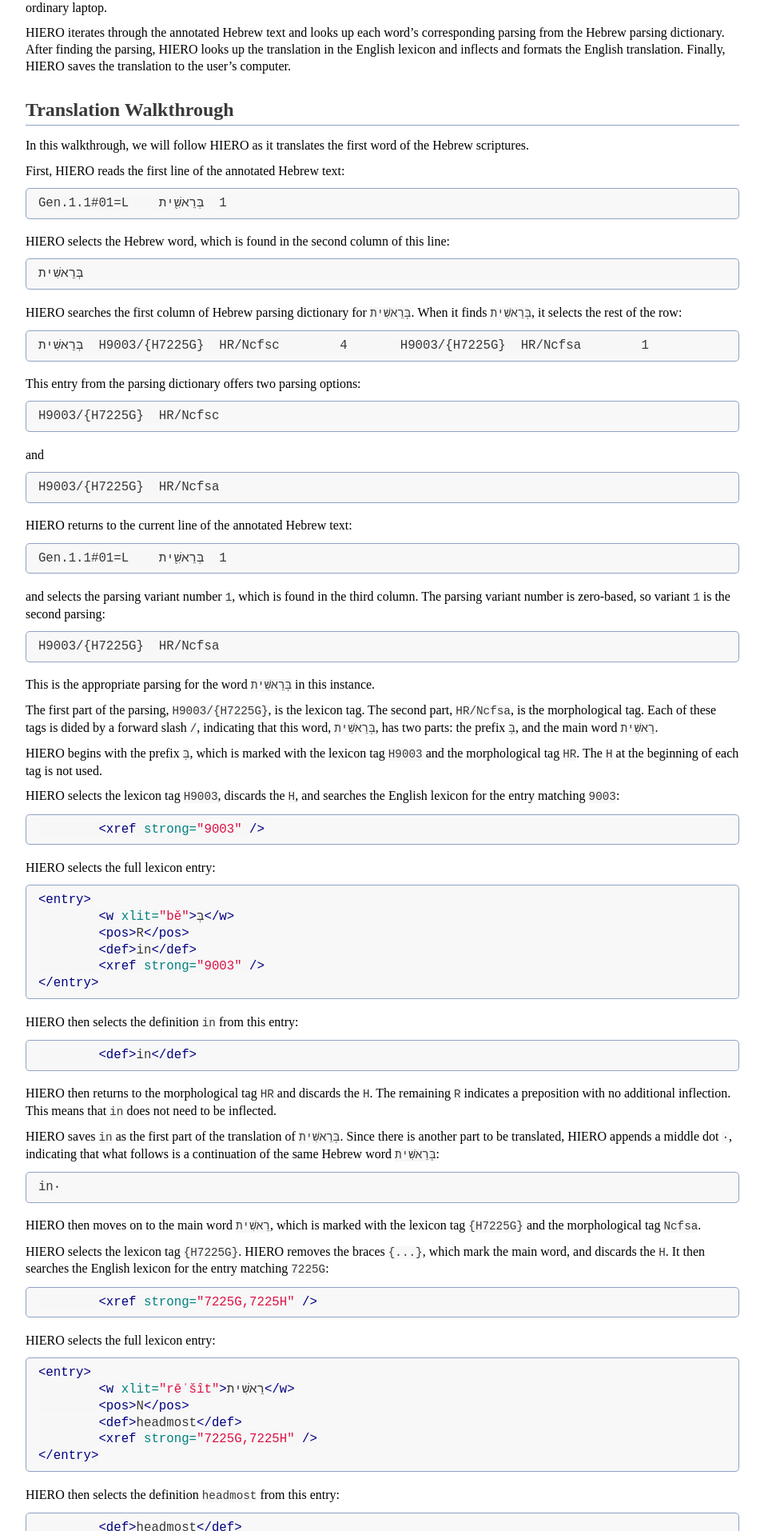
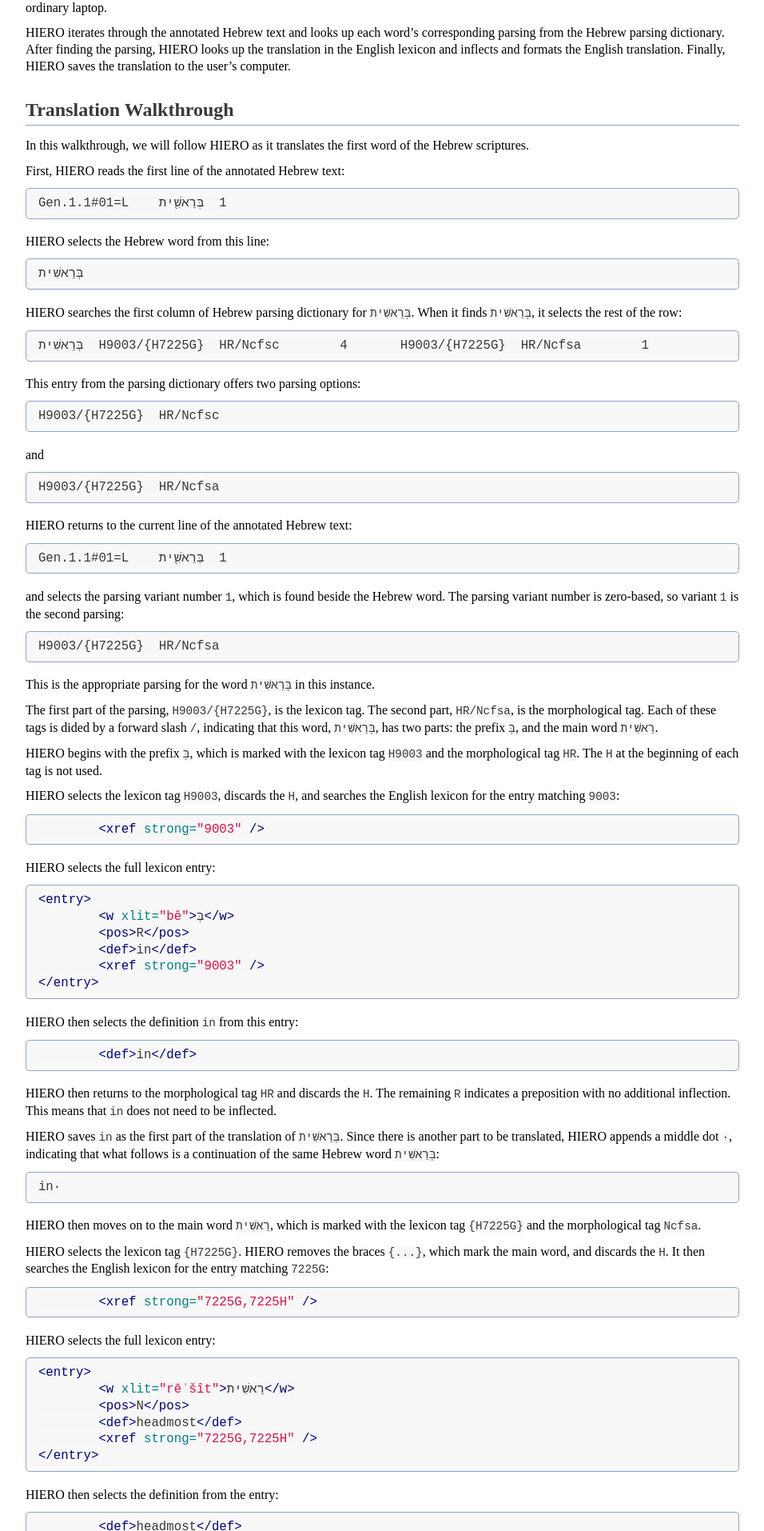
Before and after one commit to gfassero/HIERO, a Jekyll site: the page built from technical.md, in a window 1280 px wide. Shown: the part 3086-5000 px from the top of the page at 80% size, without its empty margins (318-1274 px from the left). Built offline with Jekyll 4.4.1, drawn with Linux system fonts in a browser that asks for light colours; our own code applies the rules of GitHub Pages for plain Markdown files.

Commit message:
Add walkthrough

````diff
--- a/technical.md
+++ b/technical.md
@@ -97,7 +97,7 @@ First, HIERO reads the first line of the annotated Hebrew text:
 Gen.1.1#01=L	בְּרֵאשִׁ֖ית	1
 ```
 
-HIERO selects the Hebrew word, which is found in the second column of this line:
+HIERO selects the Hebrew word from this line:
 
 ```
 בְּרֵאשִׁית
@@ -127,7 +127,7 @@ HIERO returns to the current line of the annotated Hebrew text:
 Gen.1.1#01=L	בְּרֵאשִׁ֖ית	1
 ```
 
-and selects the parsing variant number `1`, which is found in the third column. The parsing variant number is zero-based, so variant `1` is the second parsing:
+and selects the parsing variant number `1`, which is found beside the Hebrew word. The parsing variant number is zero-based, so variant `1` is the second parsing:
 
 ```
 H9003/{H7225G}	HR/Ncfsa
@@ -189,7 +189,7 @@ HIERO selects the full lexicon entry:
 </entry>
 ```
 
-HIERO then selects the definition `headmost` from this entry:
+HIERO then selects the definition from the entry:
 
 ```xml
 	<def>headmost</def>
@@ -256,8 +256,6 @@ The HTML class `class="f"` in the output references the `.f` rule in the stylesh
 
 This rule indicates that the output should be rendered with a gray dashed underline 1.25 points thick. When the HTML output file is opened by the user, the output is rendered as:
 
-<p>in·<span class="f">headmost</span></p>
-
 in·<span class="f">headmost</span>
 
 HIERO then moves on to the second line of the annotated Hebrew text:
````
